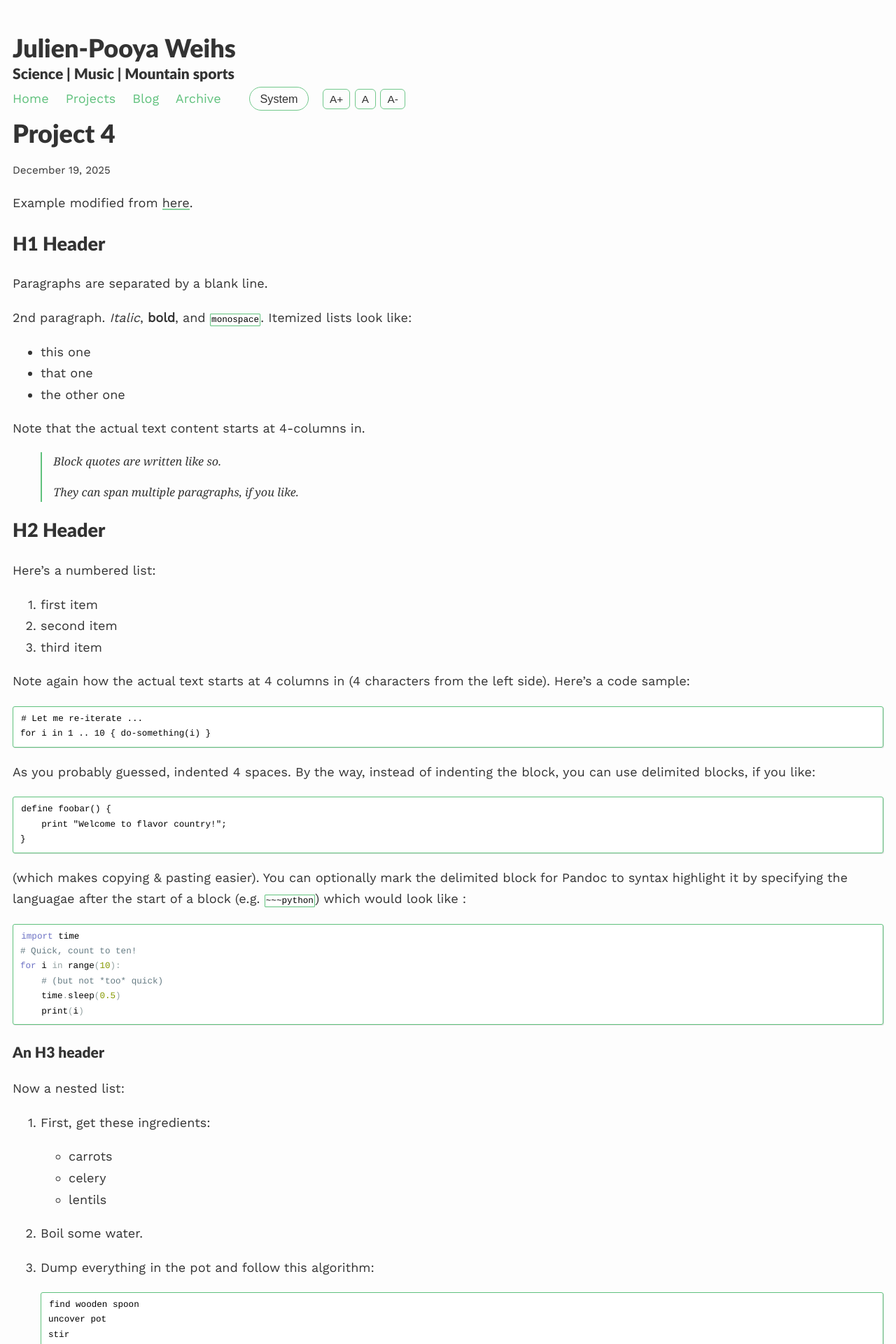
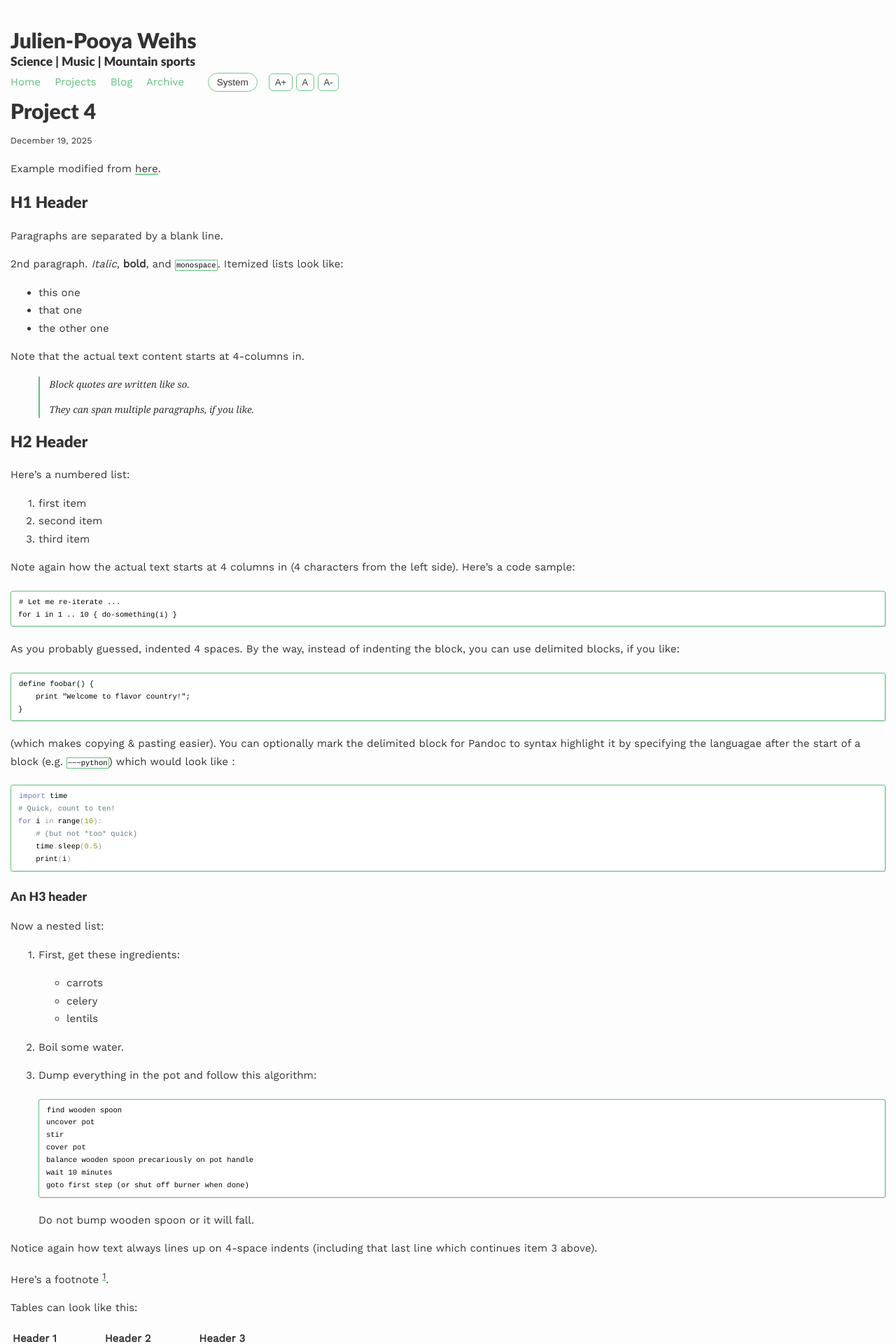
Before and after one commit to julienweihs/julienweihs.github.io, a Jekyll site: the page built from _projects/project4.md, in a window 1280 px wide. Shown: the top 1920 px of the page at 70% size. Built offline with Jekyll 4.4.1, drawn with Linux system fonts in a browser that asks for light colours; formulas are drawn with MathJax 3.

Commit message:
Update base font size and content width
Reduced the base font size from 18px to 15px and increased the content width from 1500px to 2500px to adjust overall layout and typography.

```diff
--- a/assets/css/_sass/variables.scss
+++ b/assets/css/_sass/variables.scss
@@ -1,5 +1,5 @@
 $base-font-family: 'Work Sans', sans-serif;
-$base-font-size:   18px;
+$base-font-size:   15px;
 $base-font-weight: 400;
 $small-font-size:  $base-font-size * 0.875;
 $base-line-height: 1.7;
--- a/assets/css/main.scss
+++ b/assets/css/main.scss
@@ -6,7 +6,7 @@
 @charset "utf-8";
 
 // Width of the content area
-$content-width:    1500px;
+$content-width:    2500px;
 $on-phone:         450px;
 $on-palm:          660px;
 $on-laptop:        1000px;
```
